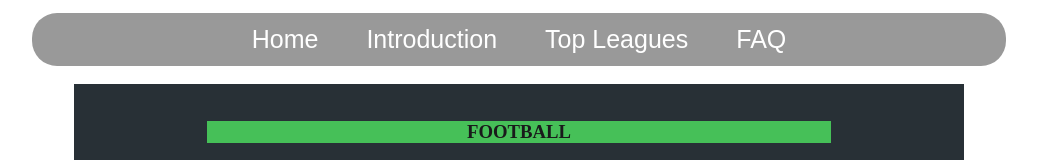
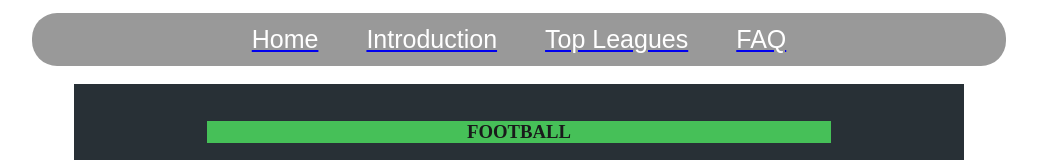
Before and after one commit to AmimaShifa/FOOTBALL-FAQ, a plain HTML site: page index.html in a window 1280 px wide. Shown: the top 160 px of the page, without its empty margins (117-1154 px from the left). Drawn offline with Linux system fonts and the light colour scheme; a web font is replaced by a local one.

Commit message:
Updated Links

```diff
--- a/index.html
+++ b/index.html
@@ -153,10 +153,10 @@ summary{
   <body>
     <div class="nav-container">
 <ul class="menu-bar">
-  <li class="nav">Home</li>
-  <li class="nav">Introduction</li>
-  <li class="nav">Top Leagues</li>
-  <li class="nav">FAQ</li>
+  <a href="#home"><li class="nav">Home</li></a>
+  <a href="#intro"><li class="nav">Introduction</li></a>
+  <a href="#top-leagues"><li class="nav">Top Leagues</li></a>
+  <a href="#faq"><li class="nav">FAQ</li></a>
 </ul><br><br>
 </div>
     <section><br>
```
